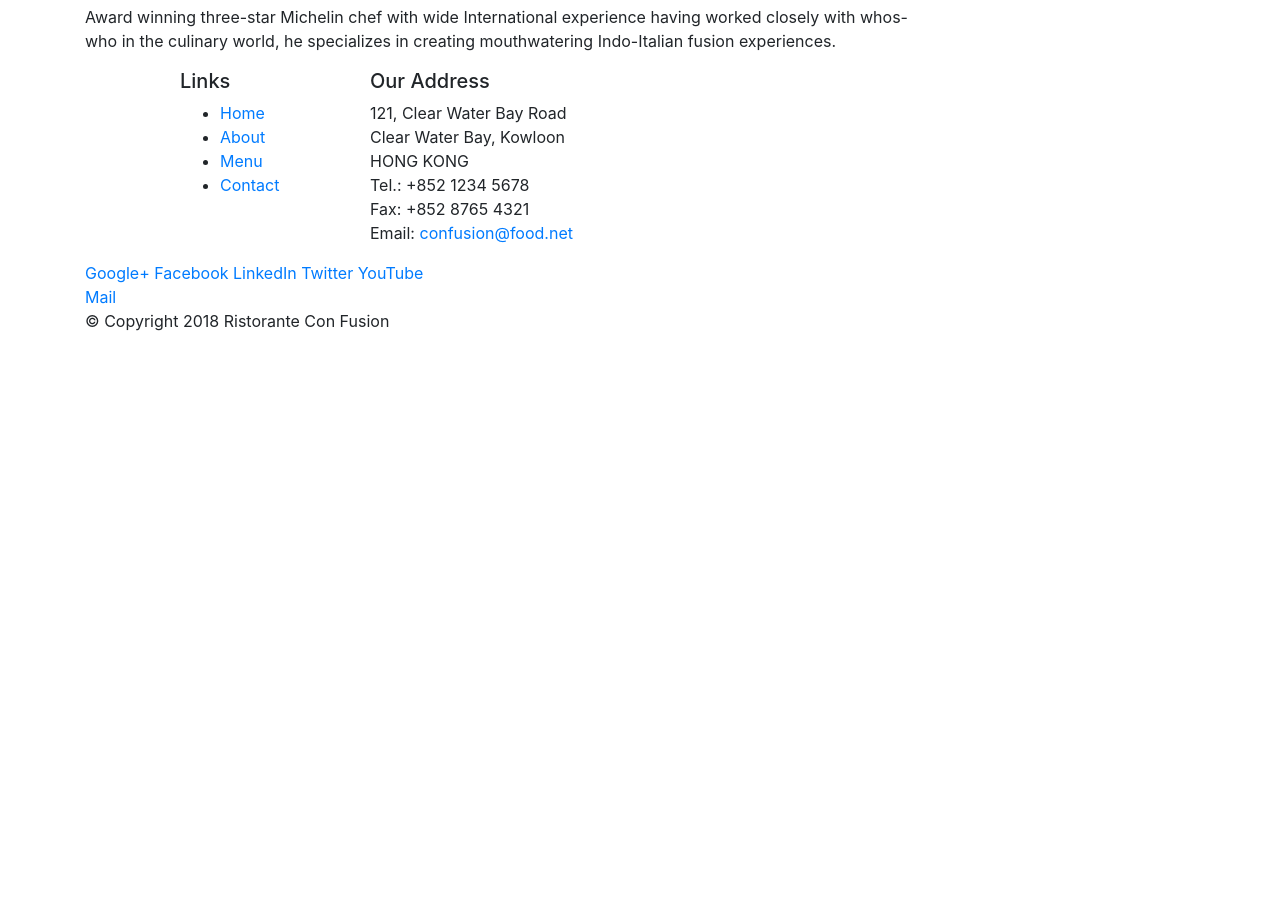
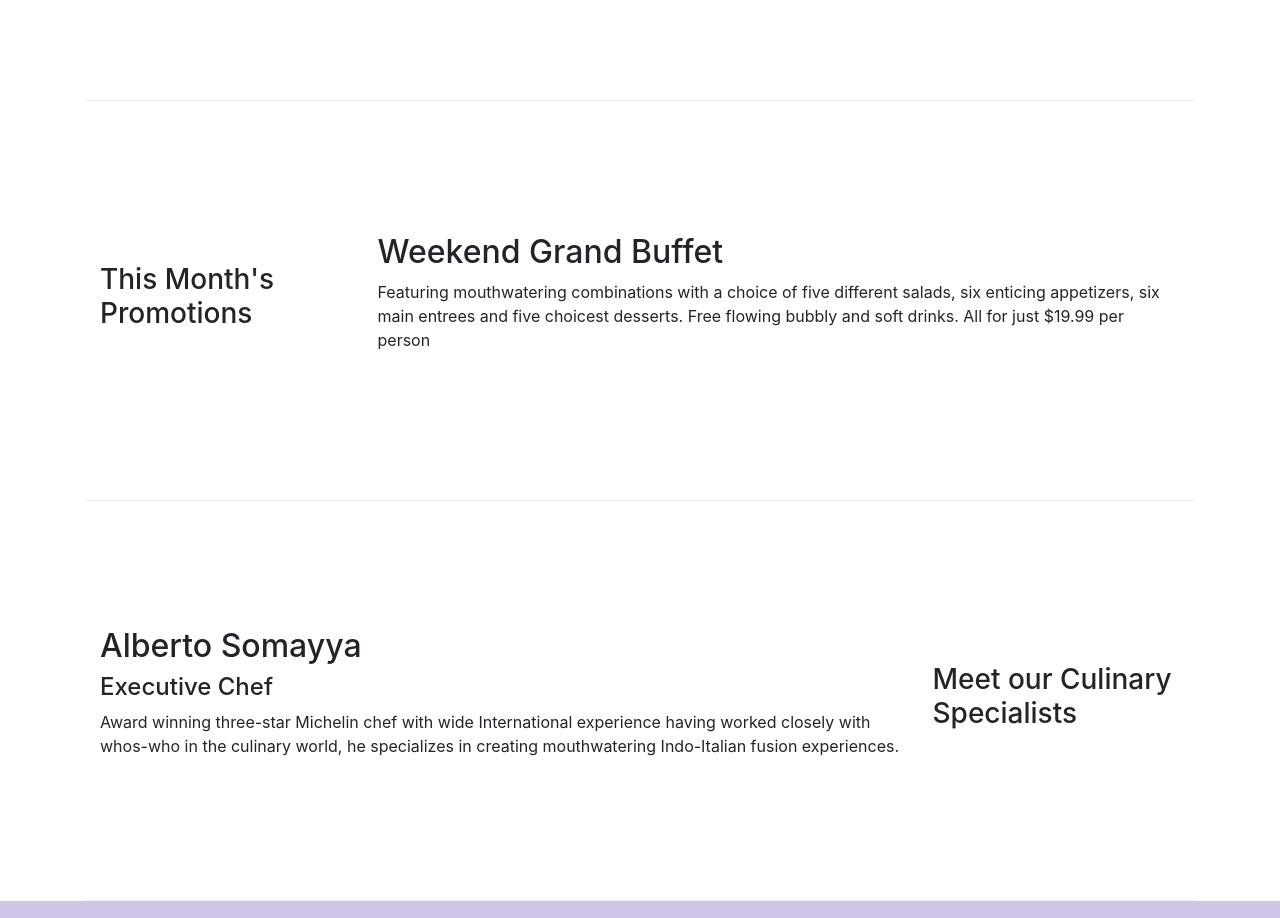
Before and after one commit to bugsbunny04/bootstrap, a website: page index.html in a window 1280 px wide. Shown: the part 603-1521 px from the top of the page. Before the commit the page ends 952 px from the top, so only its background shows below. Drawn offline with nearby package versions, Linux system fonts and the light colour scheme.

Commit message:
Bootstrap grid Part 2

```diff
--- /dev/null
+++ b/css/styles.css
@@ -0,0 +1,17 @@
+.row-header{
+	margin: 0px auto;
+	padding:0px;
+}
+
+.row-content{
+	margin: 0px auto;
+	padding: 50px 0px 50px 0px;
+	border-bottom: 1px ridge;
+	min-height: 400px;
+}
+
+.footer{
+	background-color: #D1C4E9;
+	margin: 0px auto;
+	padding: 20px 0px 20px 0px;
+}
--- a/index.html
+++ b/index.html
@@ -8,6 +8,7 @@
 
     <!-- Bootstrap CSS -->
     <link rel="stylesheet" href="node_modules/bootstrap/dist/css/bootstrap.min.css">
+    <link rel="stylesheet" type="text/css" href="css/styles.css">
     <title>Ristorante Con Fusion</title>
 </head>
 
@@ -15,7 +16,7 @@
 
     <header class="jumbotron">
         <div class="container">
-            <div class="row">
+            <div class="row row-header">
                 <div class="col-12 col-sm-6">
                     <h1>Ristorante con Fusion</h1>
                     <p>We take inspiration from the World's best cuisines, and create a unique fusion experience. Our lipsmacking creations will tickle your culinary senses!</p>
@@ -27,7 +28,7 @@
     </header>
 
     <div class="container">
-        <div class="row">
+        <div class="row row-content align-items-center">
             <div class="col-12 col-sm-4 order-sm-last col-md-3">
                 <h3>Our Lipsmacking Culinary Creations</h3>
             </div>
@@ -38,7 +39,7 @@
         </div>
 
 
-        <div class="row">
+        <div class="row row-content align-items-center">
             <div class="col-12 col-sm-4 col-md-3">
                 <h3>This Month's Promotions</h3>
             </div>
@@ -48,7 +49,7 @@
             </div>
         </div>
 
-        <div class="row">
+        <div class="row row-content align-items-center">
             <div class="col-12 col-sm-4 order-sm-last col-md-3">
                 <h3>Meet our Culinary Specialists</h3>
             </div>
@@ -60,12 +61,12 @@
         </div>
     </div>
 
-    <footer>
+    <footer class="footer">
         <div class="container">
             <div class="row">
                 <div class="col-4 offset-1 col-sm-2">
                     <h5>Links</h5>
-                    <ul>
+                    <ul class="list-unstyled">
                         <li><a href="#">Home</a></li>
                         <li><a href="#">About</a></li>
                         <li><a href="#">Menu</a></li>
@@ -83,8 +84,8 @@
 		              Email: <a href="mailto:confusion@food.net">confusion@food.net</a>
 		           </address>
                 </div>
-                <div class="col-12 col-sm-4">
-                    <div>
+                <div class="col-12 col-sm-4 align-self-center">
+                    <div class="text-center">
                         <a href="http://google.com/+">Google+</a>
                         <a href="http://www.facebook.com/profile.php?id=">Facebook</a>
                         <a href="http://www.linkedin.com/in/">LinkedIn</a>
@@ -94,7 +95,7 @@
                     </div>
                 </div>
            </div>
-           <div class="row">
+           <div class="row justify-content-center">
                 <div class="col-auto">
                     <p>© Copyright 2018 Ristorante Con Fusion</p>
                 </div>
```
